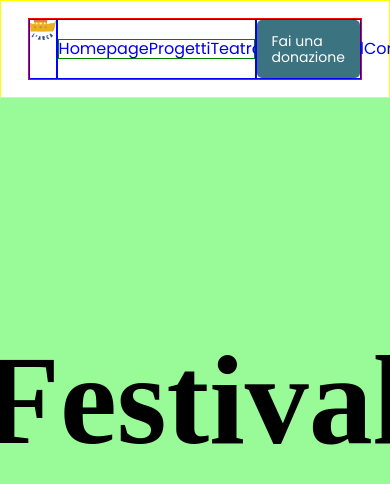
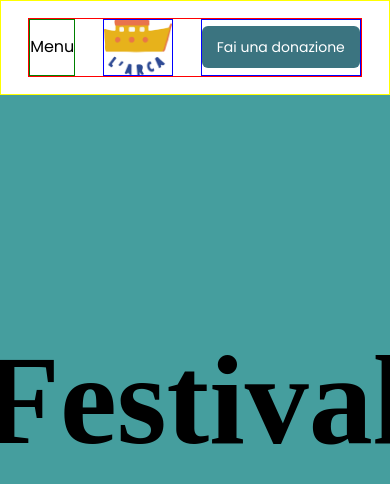
Before and after one commit to vitodigrigoli/nextjs-md-blog-with-transition, a Next.js app: page /festival in a window 390 px wide. Shown: the top 484 px of the page. Built offline with nearby package versions, Linux system fonts and the light colour scheme; a web font is replaced by a local one.

Commit message:
Navbar desktop and tablet completed

```diff
--- a/components/Navbar.js
+++ b/components/Navbar.js
@@ -1,22 +1,38 @@
 import Link from 'next/link'
 import Image from 'next/image'
 import logo from '../public/logo-arca.png'
+import {useEffect, useState} from "react";
+import { useMediaQuery } from 'react-responsive'
 
 export default function Navbar(){
+
+	const isTabletOrMobile = useMediaQuery({ query: '(max-width: 768px)' })
+	const [isOpen, setIsOpen] = useState( false )
+
+	const toggleMenu = () =>{
+		setIsOpen( !isOpen )
+	}
+
 	return(
 		<nav className='navbar'>
 			<div className="container">
+				{isTabletOrMobile &&
+					<div className="navbar__icon" onClick={toggleMenu}>
+						<div className="navbar__icon__open" >Menu</div>
+					</div>
+				}
+
 				<div className='navbar__logo'>
 					<Image src={logo}	alt="logo arca"/>
 				</div>
-				<div className='navbar__menu'>
+				<div className={`navbar__menu ${ isTabletOrMobile && "navbar__menu--mobile"} ${ isOpen && "navbar__menu--mobile--open"}`}>
 					<ul>
-						<li><Link href="/"><a>Homepage</a></Link></li>
-						<li><Link href="/progetti"><a>Progetti</a></Link></li>
-						<li><Link href="/teatro"><a>Teatro</a></Link></li>
-						<li><Link href="/sport"><a >Sport</a ></Link></li>
-						<li><Link href="/festival"><a>Festival</a></Link></li>
-						<li><Link href="/contatti"><a>Contatti</a></Link></li>
+						<li><Link href="/"><a onClick={toggleMenu}>Homepage</a></Link></li>
+						<li><Link href="/progetti"><a onClick={toggleMenu}>Progetti</a></Link></li>
+						<li><Link href="/teatro"><a onClick={toggleMenu}>Teatro</a></Link></li>
+						<li><Link href="/sport"><a onClick={toggleMenu}>Sport</a ></Link></li>
+						<li><Link href="/festival"><a onClick={toggleMenu}>Festival</a></Link></li>
+						<li><Link href="/contatti"><a onClick={toggleMenu}>Contatti</a></Link></li>
 					</ul>
 				</div>
 				<div className='navbar__cta'>
@@ -25,8 +41,6 @@
 					</Link>
 				</div>
 			</div>
-
-
 		</nav>
 	)
 }
--- a/package.json
+++ b/package.json
@@ -14,7 +14,8 @@
     "next": "11.1.2",
     "normalize.css": "^8.0.1",
     "react": "17.0.2",
-    "react-dom": "17.0.2"
+    "react-dom": "17.0.2",
+    "react-responsive": "^9.0.0-beta.4"
   },
   "devDependencies": {
     "@types/react": "17.0.34",
--- a/pages/_app.tsx
+++ b/pages/_app.tsx
@@ -1,21 +1,15 @@
-import {
-  AnimatePresence,
-  domAnimation, LazyMotion,
-  m
-} from "framer-motion"
+import { AnimatePresence, domAnimation, LazyMotion, m } from "framer-motion"
 import type { AppProps } from "next/app"
 import "normalize.css"
-import { useState } from "react"
-import AnimSwitcher from "../components/AnimSwitcher"
 import Navbar from "../components/Navbar"
 import { animations } from "../lib/animations"
 import "../styles/globals.css"
 
 
 function MyApp({ Component, pageProps, router }: AppProps) {
-  const startIndex = 2;
-  const [animation, setAnimation] = useState(animations[startIndex]);
-  const [exitBefore, setExitBefore] = useState(true);
+  const anim_type = 2;
+  const animation = animations[anim_type];
+  const exitBefore = false;
 
   console.log('exit before ',exitBefore)
   return (
--- a/pages/festival.js
+++ b/pages/festival.js
@@ -1,6 +1,6 @@
 export default function Festival(){
 	return(
-		<div className="page page-four">
+		<div className="page page-two">
 			<h1>Festival</h1>
 		</div>
 	)
--- a/styles/globals.css
+++ b/styles/globals.css
@@ -20,7 +20,7 @@
   margin: 0;
   min-height: 100vh;
   overflow: hidden;
-  background-color: #000;
+  background-color: white;
   font-family: 'Poppins', sans-serif;
 }
 
@@ -124,13 +124,28 @@
 
 /* Button
 ------------------------------------------------------------------------- */
-.button{display: inline-block; background-color: var(--blue); padding: 13px 15px; border-radius: 5px; color: white; font-size: 14px; }
+.button{display: inline-block; background-color: var(--blue); padding: 13px 15px; border-radius: 6px; color: white; font-size: 14px; }
 
 /* Navbar
 ------------------------------------------------------------------------- */
-.navbar{border: 1px solid yellow;width: 100vw; padding: 2vh 0; background-color: white; position: fixed; z-index: 1000;}
+.navbar{border: 1px solid yellow; width: 100vw; padding: 2vh 0; background-color: white; position: fixed; z-index: 1000;}
 .navbar .container{ border: 1px solid red; display: flex; justify-content: space-between; }
-.navbar__logo{border: 1px solid blue;width: 70px;}
+.navbar__logo{border: 1px solid blue;width: 70px; display: flex; align-items: center;}
 .navbar__menu{border: 1px solid blue; width: 60%; display: flex;  align-items: center;}
 .navbar__menu ul{width: 100%;display: flex; justify-content: space-between;list-style-type: none; align-items: center; border: 1px solid green;}
 .navbar__cta{border: 1px solid blue; display: flex; align-items: center;}
+
+.navbar__icon{border: 1px solid green; align-items: center; position: relative; z-index: 1010; }
+
+
+@media (max-width: 768px) {
+
+  .navbar__menu--mobile{position: fixed;top: 0; left: 0; width: 100%; height: 100%; background-color: var(--black); display: none}
+  .navbar__menu--mobile--open{display: flex;}
+  .navbar__menu--mobile ul{flex-direction: column;}
+  .navbar__menu--mobile ul li {font-size: 24px; border: 1px solid red; width: 50%; text-align: center}
+  .navbar__menu--mobile ul li a{border: 1px solid yellow; width: 100%; height: 100%; display: block; padding: 3vw 0; font-weight: 400; color: white; letter-spacing: 2px;}
+
+  .navbar__icon{border: 1px solid green; display: flex; align-items: center }
+  .navbar__icon__close{color: white; position: relative; z-index: 1010; }
+}
```
Also changed, not shown: components/AnimSwitcher.tsx (deleted, +0 -47 lines), components/Navigation.tsx (deleted, +0 -22 lines), 1 other file (tests, documents, lock files or other folders).
